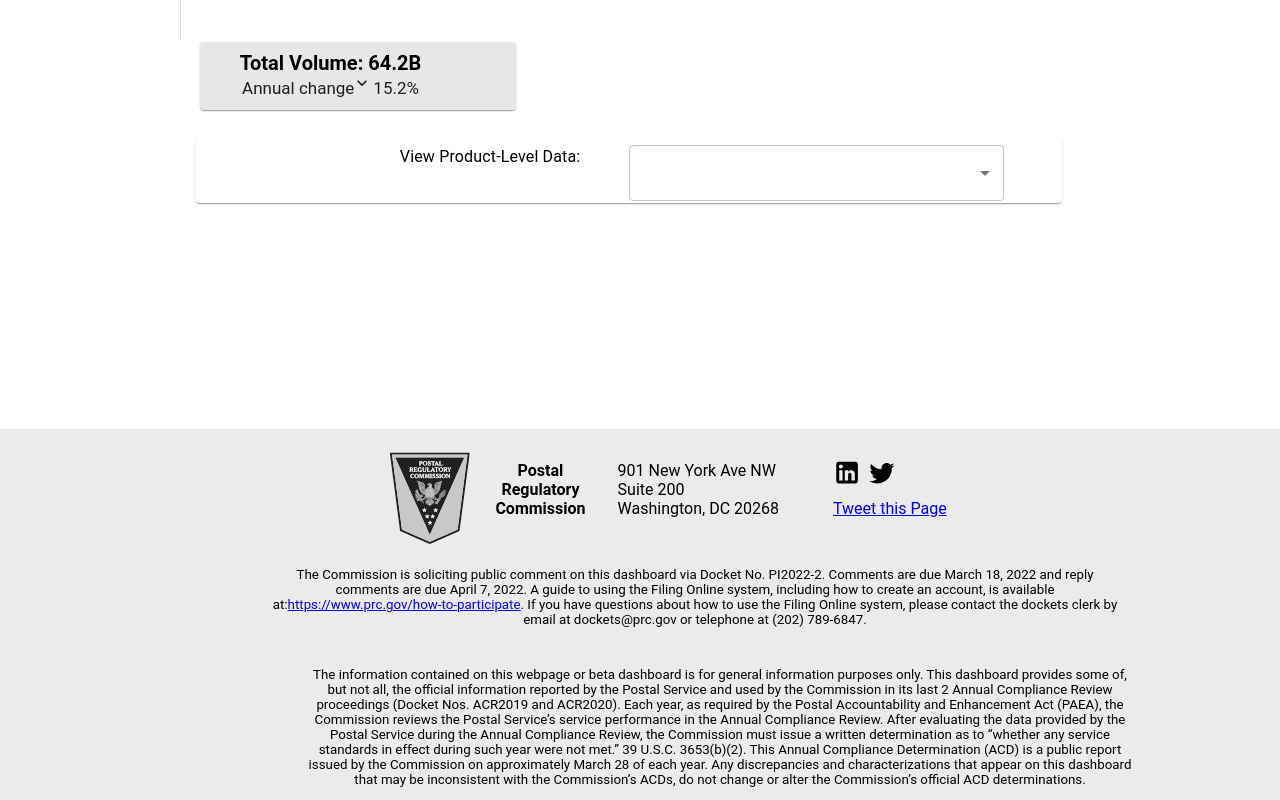
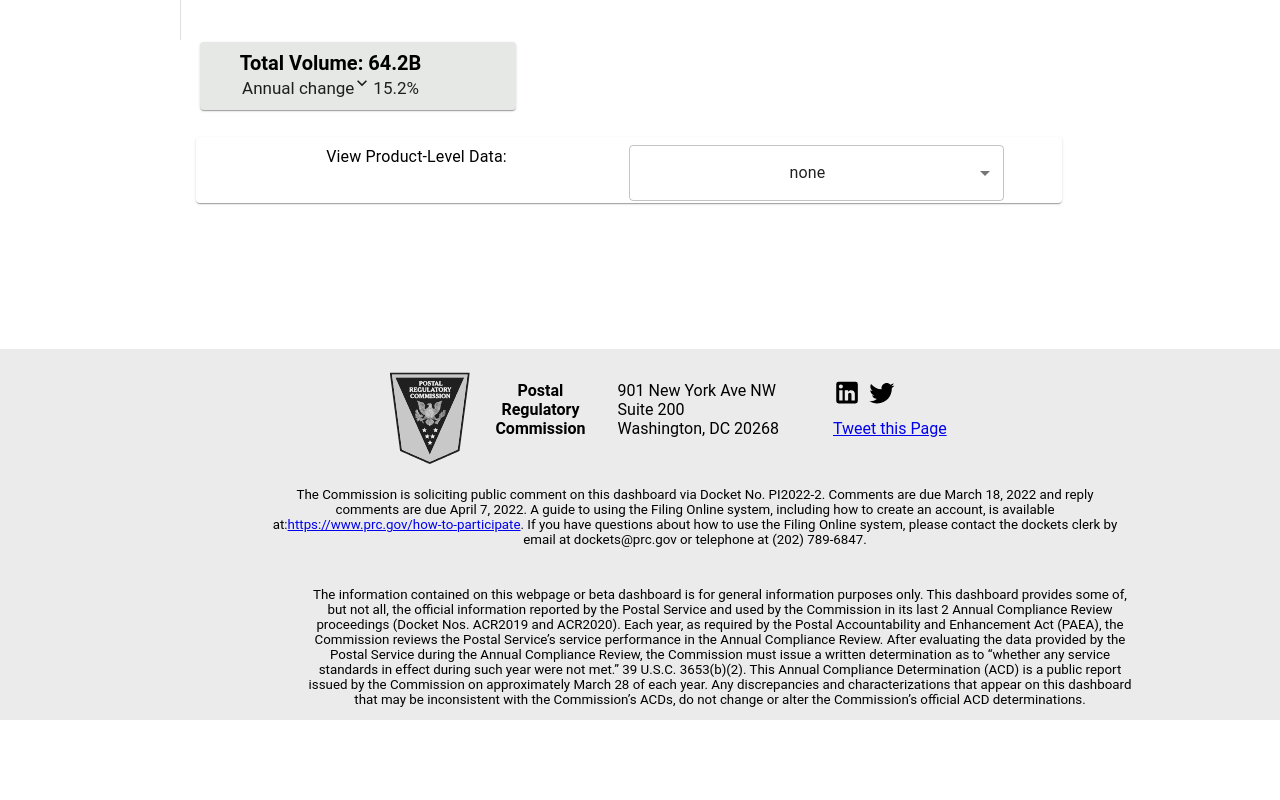
Before and after one commit to matt-ashford/matt-ashford.github.io, a React (Create React App) app: page /marketing-mail in a window 1280 px wide. Shown: the part 760-1560 px from the top of the page. After the commit the page ends 1480 px from the top, so only its background shows below. Built offline with nearby package versions, Linux system fonts and the light colour scheme.

Commit message:
product dropdown changes on select

```diff
--- a/src/DashComponents/ProductDropdown/CreateDropdownData.js
+++ b/src/DashComponents/ProductDropdown/CreateDropdownData.js
@@ -24,7 +24,6 @@ export const createUniqueProdsList = (fullDataset, selectedClass) => {
     }
   });
 
-  // If you need to convert the set back to an array of objects
   const uniqueProdsArray = Array.from(uniqueProds).map((item) =>
     JSON.parse(item)
   );
@@ -61,20 +60,6 @@ export const createFormattedProductList = (uniqueProds, selectedClass) => {
   return productNameList;
 };
 
-export const formatProductNameSingleRow = (row, selectedClass) => {
-  if (!row) {
-    return "";
-  }
-  const filterClass = filterClassName(selectedClass);
-  if (row.product === "none") {
-    return "none";
-  }
-  if (filterClass === "First Class" && String(row.delivery_speed) !== "null") {
-    return `${row.product} ${row.delivery_speed}`;
-  }
-  return row.product;
-};
-
 function filterClassName(selectedClass) {
   let filterClass = selectedClass;
   if (filterClass === "First Class Mail") {
--- a/src/DashComponents/ProductDropdown/ProductDropdown.jsx
+++ b/src/DashComponents/ProductDropdown/ProductDropdown.jsx
@@ -3,7 +3,6 @@ import { useRef, useEffect, useState } from "react";
 import {
   createUniqueProdsList,
   createFormattedProductList,
-  formatProductNameSingleRow,
 } from "./CreateDropdownData";
 import Select from "@mui/material/Select";
 import FormControl from "@mui/material/FormControl";
@@ -48,30 +47,17 @@ export const ProductDropdown = (props) => {
 
   const classes = useStyles();
 
+  const inputRef = useRef();
+
   const defaultValue = dropdownData.length > 0 ? "" : "none";
-  // const defaultValue = "none";
-
-  // console.log(formattedProductNames);
-  console.log(dropdownData);
-
-  // for (let i = 0; i < dropdownData.length; i++) {
-  //   console.log(
-  //     "formatted name",
-  //     formattedProductNames[i],
-  //     "dropdown row",
-  //     dropdownData[i]
-  //   );
-  // }
 
   const menuItems = dropdownData.map((el, ind) => {
     return (
       <MenuItem
+        ref={inputRef}
         key={`dropdown${ind}`}
         id={el.product_id}
-        value={formattedProductNames[ind]}
-        // value={formatProductNameSingleRow(el, mailClass)}
-        // value={el.product_id}
-        // value="1"
+        value={`dropdown_product${el.product_id}`}
       >
         {formattedProductNames[ind]}
       </MenuItem>
@@ -90,7 +76,6 @@ export const ProductDropdown = (props) => {
       );
     } else {
       return (
-        <FormControl>
         <Grid container>
           <Grid item xs={6}>
             <Typography className={classes.dropdownLabel}>
@@ -98,16 +83,19 @@ export const ProductDropdown = (props) => {
             </Typography>
           </Grid>
           <Grid item xs={5}>
+            <FormControl>
               <Select
                 className={classes.selectDropdown}
-                value={`${defaultValue}`}
+                // value={`${defaultValue}`}
+                // value={selectedProductId}
+                value={`dropdown_product${selectedProductId}`}
                 onChange={changeProductSelected}
               >
                 {menuItems}
               </Select>
+            </FormControl>
           </Grid>
         </Grid>
-        </FormControl>
       );
     }
   }
--- a/src/DashComponents/UIBits/YearDropdown.jsx
+++ b/src/DashComponents/UIBits/YearDropdown.jsx
@@ -11,6 +11,7 @@ export const YearDropdown = (props) => {
   const { propData, selectedYear, changeYearSelected } = props;
 
   const [dropdownData, setDropdownData] = useState([2023]);
+  const [defaultValue, setDefaultValue] = useState("");
 
   useEffect(() => {
     const yearsArray = extractYearsFromAnnual(propData);
--- a/src/mailClassComponents/MailClassPage/MailClassPage.jsx
+++ b/src/mailClassComponents/MailClassPage/MailClassPage.jsx
@@ -40,8 +40,9 @@ export const MailClassPage = (props) => {
   }, [mailClassName]);
 
   function changeProductSelected(e) {
-    console.log("product selected", e.target.id);
-    setSelectedProductId(e.target.id);
+    const rawValue = e.target.value;
+    let matchingProductId = parseInt(rawValue.match(/\d+/)[0]);
+    setSelectedProductId(matchingProductId);
   }
 
   function changeYearSelected(e) {
@@ -150,7 +151,7 @@ export const MailClassPage = (props) => {
           </Paper>
         </Grid>
 
-        <ProductPage selectedProductId={selectedProductId} />
+        {/* <ProductPage selectedProductId={selectedProductId} /> */}
 
         <div style={{ height: "150px" }}></div>
       </div>
```
Lines whose indentation alone changed are shown as unchanged.
